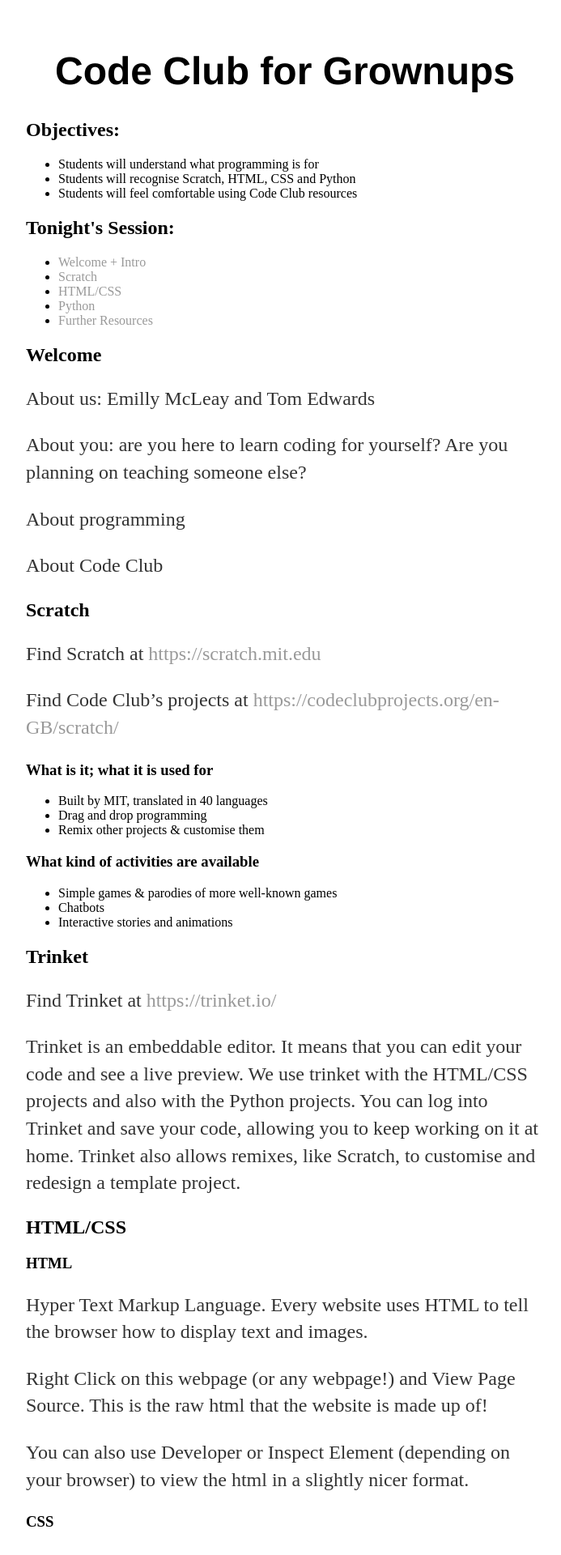
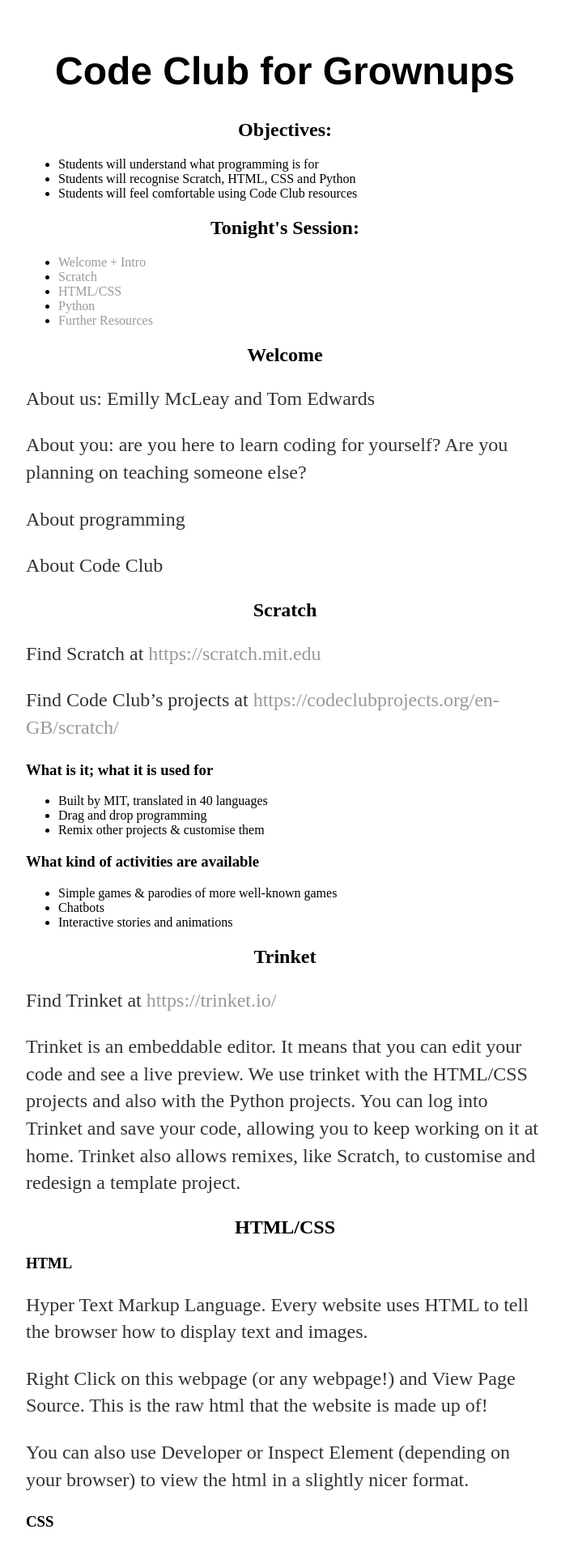
Before and after one commit to emillym/emillym.github.io, a Jekyll site: the page built from index.html, in a window 1280 px wide. Shown: the top 1920 px of the page at 81% size, without its empty margins (288-981 px from the left). Built offline with Jekyll 4.4.1, drawn with Linux system fonts in a browser that asks for light colours.

Commit message:
Update main.css

```diff
--- a/css/main.css
+++ b/css/main.css
@@ -24,6 +24,9 @@
     font-family:'Helvetica', 'Arial', 'Sans-Serif';
     text-align: center
 }
+h2 {
+	text-align:center
+}
 p {
     font-size: 1.5em;
     line-height: 1.4em;
```
